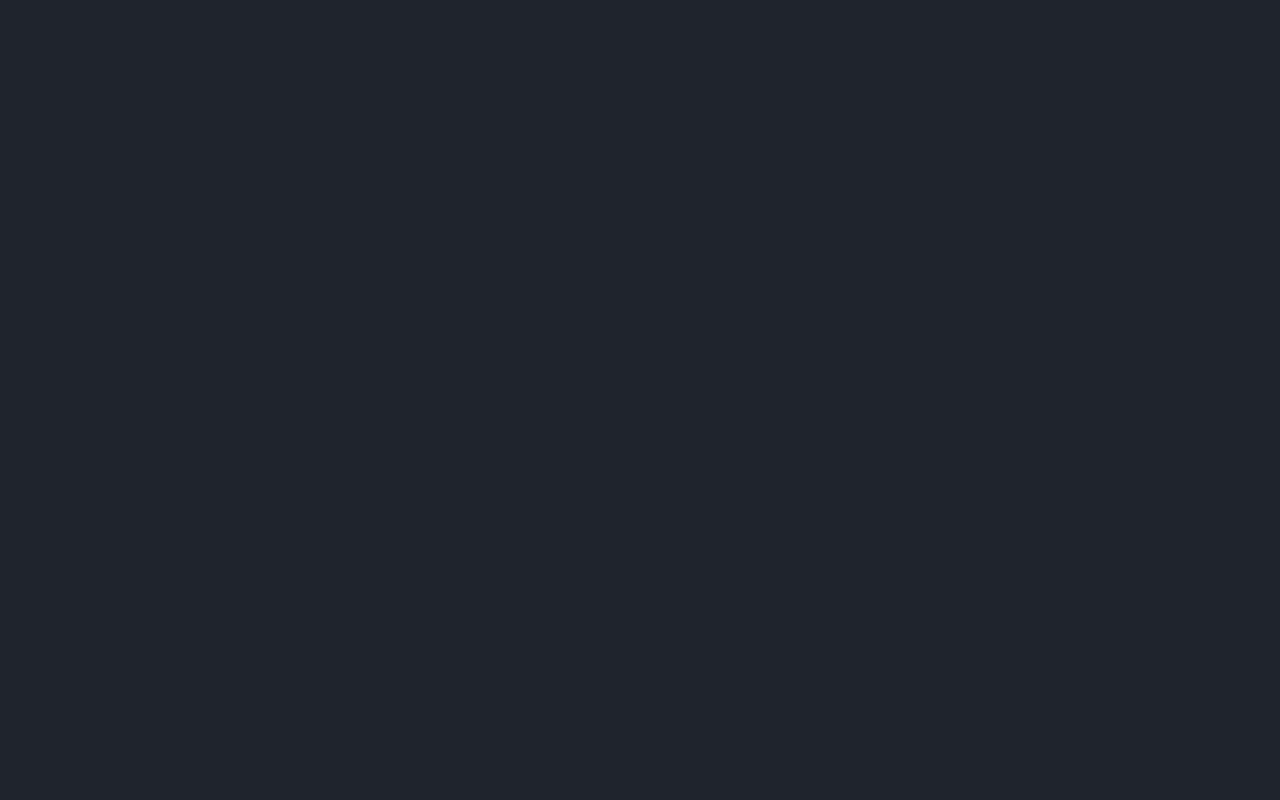
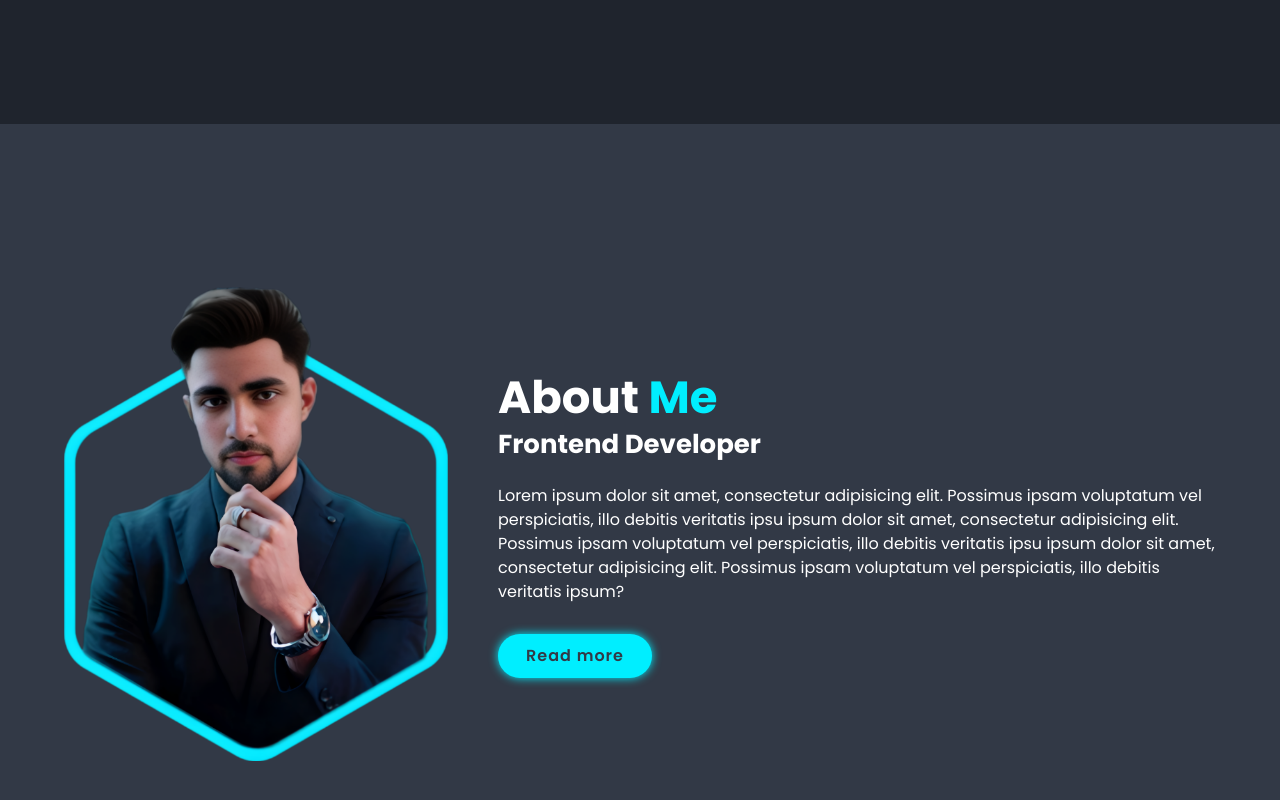
Before and after one commit to its-Chandan137/Portfolio, a React (Vite) app: page / in a window 1280 px wide. Shown: the part 776-1576 px from the top of the page. Before the commit the page ends 850 px from the top, so only its background shows below. Built offline with nearby package versions, Linux system fonts and the light colour scheme.

Commit message:
About page and redirections

```diff
--- /dev/null
+++ b/src/components/About/About.jsx
@@ -0,0 +1,36 @@
+import React from 'react'
+import './About.scss'
+import { Button } from "react-bootstrap";
+import { BodyOne, Title } from "../common/CustomeComponents";
+import aboutImage from "../../assets/images/Chandan image holo.png";
+
+export const About = () => {
+  return (
+    <div className='about_Section section' id='about'>
+
+        <div className="about_img">
+            <img src={aboutImage} alt="holo" />
+        </div>
+
+        <div className="about_content">
+            <Title level={2} className={"heading"}>
+                About <span>Me</span>
+            </Title>
+            <Title level={3}>
+                Frontend Developer
+            </Title>
+            <BodyOne>
+                Lorem ipsum dolor sit amet, consectetur adipisicing elit. Possimus
+                ipsam voluptatum vel perspiciatis, illo debitis veritatis ipsu ipsum dolor sit amet, consectetur adipisicing elit. Possimus
+                ipsam voluptatum vel perspiciatis, illo debitis veritatis ipsu ipsum dolor sit amet, consectetur adipisicing elit. Possimus
+                ipsam voluptatum vel perspiciatis, illo debitis veritatis ipsum?
+            </BodyOne>
+
+            <div>
+                <Button>Read more</Button>
+            </div>
+        </div>
+
+    </div>
+  )
+}
--- /dev/null
+++ b/src/components/About/About.scss
@@ -0,0 +1,38 @@
+@import '../../color.scss';
+
+.about_Section{
+    display: flex;
+    justify-content: center;
+    align-items: center;
+    gap: 5rem;
+    background: $second-bg-color;
+
+
+}
+
+.about_img img{
+    min-width: 30vw;
+}
+
+.about_content{
+
+    .heading{
+        text-align: left;
+        font-size: 4.5rem;
+        line-height: 1.2;
+
+        span{
+            color: $main-color;
+        }
+    }
+
+    h3{
+        font-size: 2.6rem;
+    }
+
+    p{
+        font-size: 1.6rem;
+        margin: 2rem 0 3rem;
+        line-height: unset;
+    }
+}
--- a/src/components/common/Header.jsx
+++ b/src/components/common/Header.jsx
@@ -9,7 +9,7 @@ export const Header = () => {
 
             <nav className="navbar">
                 <a href="#" className='active'>Home</a>
-                <a href="#">About</a>
+                <a href="#about">About</a>
                 <a href="#">Services</a>
                 <a href="#">Contact</a>
             </nav>
--- a/src/components/hero/Hero.jsx
+++ b/src/components/hero/Hero.jsx
@@ -1,5 +1,5 @@
 import React from "react";
-import "../../styles/Hero.scss";
+import "./Hero.scss";
 import { Button } from "react-bootstrap";
 
 // import facebook from "../../assets/icons/facebook.svg";
@@ -8,14 +8,12 @@ import { Button } from "react-bootstrap";
 // import linkedin from "../../assets/icons/linkedin.svg";
 
 import heroImage from "../../assets/images/Chandan image fill.png";
-import heroImageHolo from "../../assets/images/Chandan image holo.png";
-import heroImage2 from "../../assets/images/hero.png";
 import { BodyOne, Title } from "../common/CustomeComponents";
 
 
 export const Hero = () => {
   return (
-    <div className="hero_section">
+    <div className="hero_section section" id="hero">
       <div className="hero-content section">
         <Title level={3}>Hello, It's Me</Title>
         <Title level={1}>Little Demon</Title>
--- a/src/styles/Hero.scss
+++ b/src/components/hero/Hero.scss
@@ -1,4 +1,4 @@
-@import '../color.scss';
+@import '../../color.scss';
 
 .social_icon{
     height: 40px;
--- a/src/index.scss
+++ b/src/index.scss
@@ -26,7 +26,7 @@ body {
 }
 .section{
   min-height: 100vh;
-  padding: 2rem 9% 2rem;
+  padding: 2rem 5% 2rem;
 }
 /* BREAKPOINTS */
 
--- a/src/screen/Home.jsx
+++ b/src/screen/Home.jsx
@@ -1,16 +1,19 @@
 import React, { useEffect } from 'react'
 import { Header } from '../router';
 import { Hero } from '../components/hero/Hero';
+import { About } from '../components/About/About';
 // import { Hero } from '../router'
 
 export const Home = () => {
   useEffect(() => {
     window.scrollTo(0,0);
 },[]);
+
   return (
-    <div className='text-blue-400 flex justify-center items-center h-[100vh]'>
+    <div className='text-blue-400 relative'>
       <Header/>
       <Hero/>
+      <About/>
     </div>
   )
 }
--- a/src/styles/Header.scss
+++ b/src/styles/Header.scss
@@ -5,13 +5,14 @@
     display: flex;
     justify-content: space-between;
     align-items: center;
-    position: absolute;
+    position: fixed;
     top: 0;
     left: 0;
-    padding: 2rem 9%;
+    padding: 2rem 9.5%;
     width: 100%;
     background-color: $bg-color;
 }
+
 
 .navbar{
     a{
```
